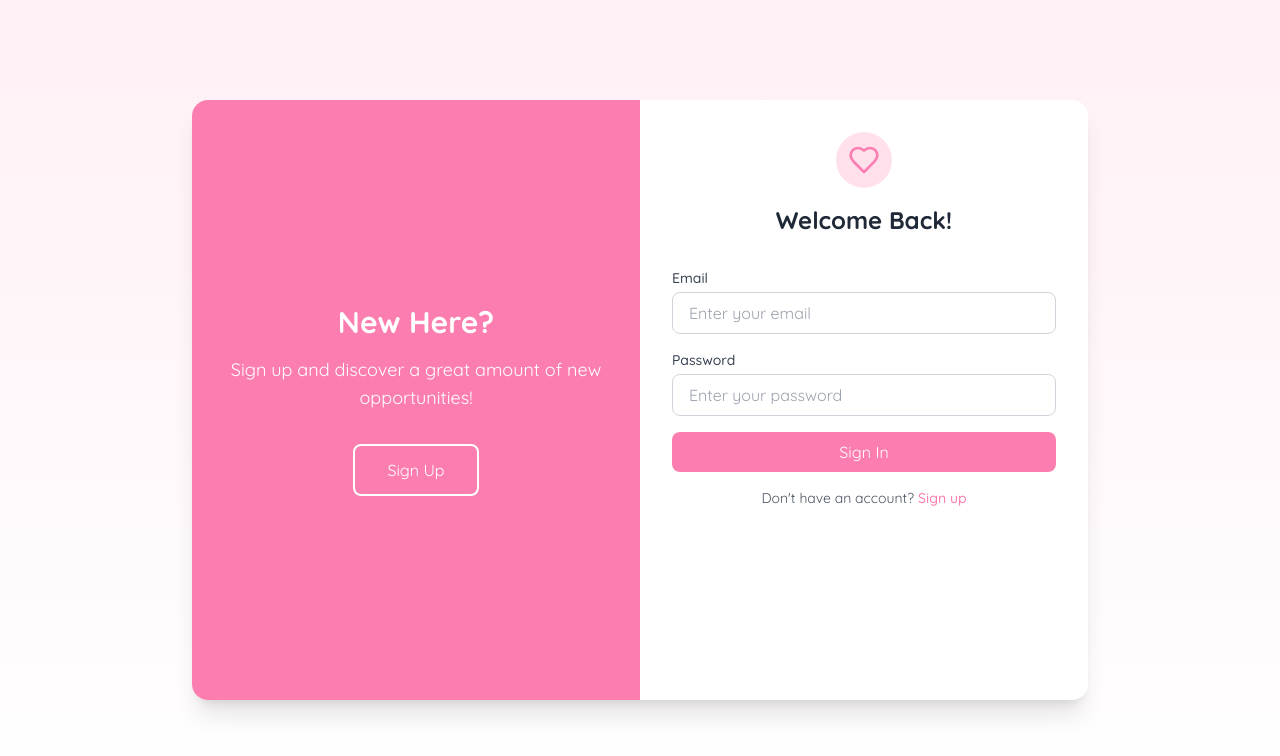
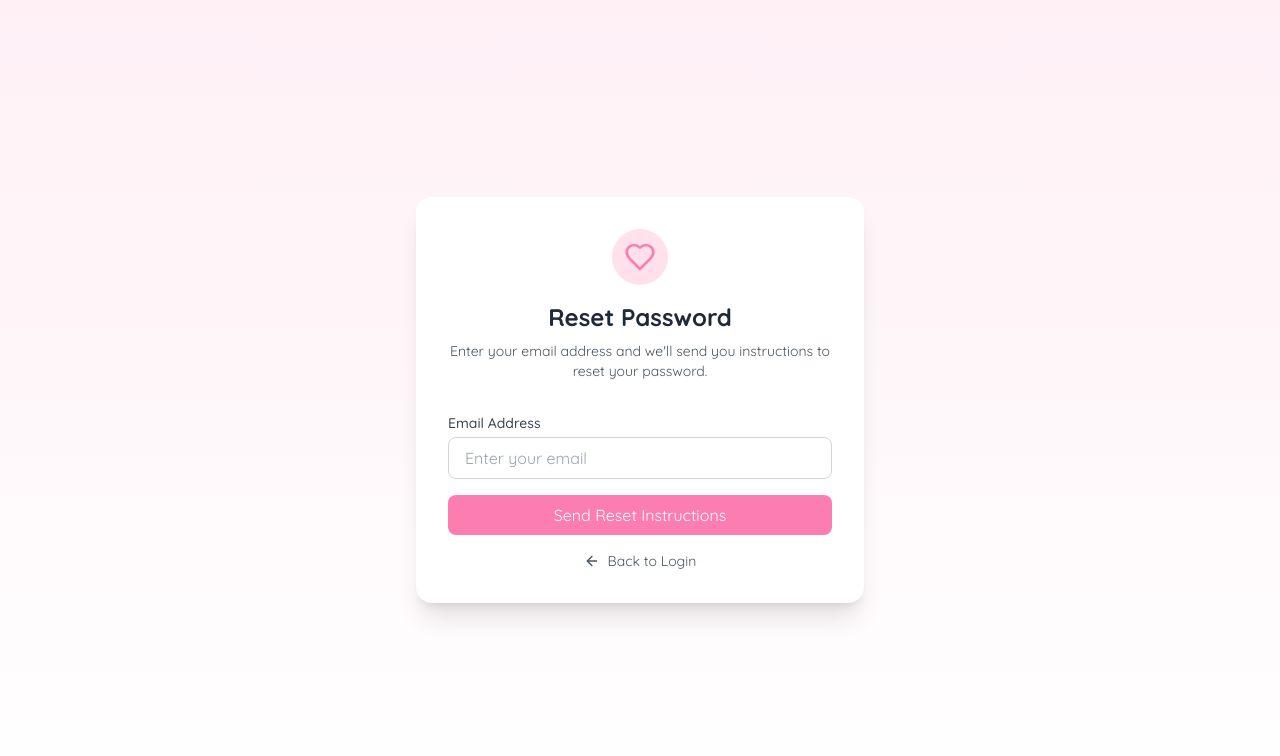
Before and after one commit to zeeshanghazanfar97/glt-chatbot-frontend, a React (Vite) app: page /request-reset in a window 1280 px wide. Before the commit this address led to /login. Shown: the top 756 px of the page. Built offline with nearby package versions, Linux system fonts and the light colour scheme.

Commit message:
Implement password reset functionality

```diff
--- a/src/App.tsx
+++ b/src/App.tsx
@@ -4,6 +4,8 @@ import { AnimatePresence } from 'framer-motion';
 import ChatInterface from './components/ChatInterface';
 import Login from './components/auth/Login';
 import Register from './components/auth/Register';
+import RequestPasswordReset from './components/auth/RequestPasswordReset';
+import ResetPassword from './components/auth/ResetPassword';
 import Sidebar from './components/Sidebar';
 import Dashboard from './components/dashboard/Dashboard';
 import AdminDashboard from './components/admin/AdminDashboard';
@@ -28,6 +30,8 @@ const AnimatedRoutes = () => {
       <Routes location={location} key={location.pathname}>
         <Route path="/login" element={<Login />} />
         <Route path="/register" element={<Register />} />
+        <Route path="/request-reset" element={<RequestPasswordReset />} />
+        <Route path="/reset-password" element={<ResetPassword />} />
         <Route
           path="/"
           element={
--- a/src/components/auth/Login.tsx
+++ b/src/components/auth/Login.tsx
@@ -1,6 +1,6 @@
 import React from 'react';
 import { useForm } from 'react-hook-form';
-import { Link, useNavigate } from 'react-router-dom';
+import { Link, useNavigate, useLocation } from 'react-router-dom';
 import { Heart } from 'lucide-react';
 import { useAuth } from '../../context/AuthContext';
 import { motion } from 'framer-motion';
@@ -26,6 +26,8 @@ const Login: React.FC = () => {
   const { register, handleSubmit, formState: { errors } } = useForm<LoginFormData>();
   const { login, error } = useAuth();
   const navigate = useNavigate();
+  const location = useLocation();
+  const message = location.state?.message;
 
   const onSubmit = async (data: LoginFormData) => {
     try {
@@ -99,6 +101,16 @@ const Login: React.FC = () => {
               </motion.h1>
             </div>
 
+            {message && (
+              <motion.div
+                className="mb-4 p-3 bg-green-50 border border-green-200 rounded-lg"
+                initial={{ opacity: 0, y: -10 }}
+                animate={{ opacity: 1, y: 0 }}
+              >
+                <p className="text-sm text-green-600">{message}</p>
+              </motion.div>
+            )}
+
             <motion.form
               onSubmit={handleSubmit(onSubmit)}
               className="space-y-4"
@@ -140,6 +152,15 @@ const Login: React.FC = () => {
                 {errors.password && (
                   <p className="mt-1 text-sm text-red-600">{errors.password.message}</p>
                 )}
+              </div>
+
+              <div className="flex items-center justify-end">
+                <Link
+                  to="/request-reset"
+                  className="text-sm text-pink-500 hover:text-pink-600"
+                >
+                  Forgot password?
+                </Link>
               </div>
 
               {error && (
--- /dev/null
+++ b/src/components/auth/RequestPasswordReset.tsx
@@ -0,0 +1,109 @@
+import React from 'react';
+import { useForm } from 'react-hook-form';
+import { Link, useNavigate } from 'react-router-dom';
+import { Heart, ArrowLeft } from 'lucide-react';
+import { motion } from 'framer-motion';
+import authService from '../../services/authService';
+
+interface RequestPasswordResetFormData {
+  email: string;
+}
+
+const RequestPasswordReset: React.FC = () => {
+  const { register, handleSubmit, formState: { errors }, setError } = useForm<RequestPasswordResetFormData>();
+  const navigate = useNavigate();
+
+  const onSubmit = async (data: RequestPasswordResetFormData) => {
+    try {
+      await authService.requestPasswordReset(data.email);
+      navigate('/login', {
+        replace: true,
+        state: { message: 'Password reset instructions have been sent to your email.' }
+      });
+    } catch (err: any) {
+      setError('email', {
+        type: 'manual',
+        message: err.detail || 'Failed to send reset instructions. Please try again.'
+      });
+    }
+  };
+
+  return (
+    <motion.div
+      className="min-h-screen bg-gradient-to-b from-pink-50 to-white flex items-center justify-center p-4"
+      initial={{ opacity: 0 }}
+      animate={{ opacity: 1 }}
+      exit={{ opacity: 0 }}
+    >
+      <div className="w-full max-w-md bg-white rounded-2xl shadow-xl p-6 md:p-8">
+        <div className="text-center mb-8">
+          <motion.div
+            className="inline-flex items-center justify-center p-3 bg-pink-100 rounded-full mb-4"
+            initial={{ scale: 0.5, opacity: 0 }}
+            animate={{ scale: 1, opacity: 1 }}
+            transition={{ delay: 0.2 }}
+          >
+            <Heart className="text-pink-500" size={32} />
+          </motion.div>
+          <motion.h1
+            className="text-2xl font-bold text-gray-800 mb-2"
+            initial={{ y: 20, opacity: 0 }}
+            animate={{ y: 0, opacity: 1 }}
+            transition={{ delay: 0.3 }}
+          >
+            Reset Password
+          </motion.h1>
+          <p className="text-gray-600 text-sm">
+            Enter your email address and we'll send you instructions to reset your password.
+          </p>
+        </div>
+
+        <motion.form
+          onSubmit={handleSubmit(onSubmit)}
+          className="space-y-4"
+          initial={{ y: 20, opacity: 0 }}
+          animate={{ y: 0, opacity: 1 }}
+          transition={{ delay: 0.4 }}
+        >
+          <div>
+            <label className="block text-sm font-medium text-gray-700 mb-1">
+              Email Address
+            </label>
+            <input
+              type="email"
+              {...register('email', {
+                required: 'Email is required',
+                pattern: {
+                  value: /^[A-Z0-9._%+-]+@[A-Z0-9.-]+\.[A-Z]{2,}$/i,
+                  message: 'Invalid email address'
+                }
+              })}
+              className="w-full px-4 py-2 border border-gray-300 rounded-lg focus:ring-2 focus:ring-pink-300 focus:border-pink-300"
+              placeholder="Enter your email"
+            />
+            {errors.email && (
+              <p className="mt-1 text-sm text-red-600">{errors.email.message}</p>
+            )}
+          </div>
+
+          <button
+            type="submit"
+            className="w-full bg-pink-500 text-white py-2 px-4 rounded-lg hover:bg-pink-600 transition-colors duration-200"
+          >
+            Send Reset Instructions
+          </button>
+
+          <Link
+            to="/login"
+            className="flex items-center justify-center gap-2 text-sm text-gray-600 hover:text-pink-500 transition-colors mt-4"
+          >
+            <ArrowLeft size={16} />
+            Back to Login
+          </Link>
+        </motion.form>
+      </div>
+    </motion.div>
+  );
+};
+
+export default RequestPasswordReset;
--- /dev/null
+++ b/src/components/auth/ResetPassword.tsx
@@ -0,0 +1,134 @@
+import React from 'react';
+import { useForm } from 'react-hook-form';
+import { useNavigate, useSearchParams } from 'react-router-dom';
+import { Heart } from 'lucide-react';
+import { motion } from 'framer-motion';
+import authService from '../../services/authService';
+
+interface ResetPasswordFormData {
+  password: string;
+  confirmPassword: string;
+}
+
+const ResetPassword: React.FC = () => {
+  const [searchParams] = useSearchParams();
+  const token = searchParams.get('token');
+  const navigate = useNavigate();
+
+  const { register, handleSubmit, formState: { errors }, watch, setError } = useForm<ResetPasswordFormData>();
+  const password = watch('password', '');
+
+  const onSubmit = async (data: ResetPasswordFormData) => {
+    if (!token) {
+      setError('password', {
+        type: 'manual',
+        message: 'Invalid reset token. Please request a new password reset.'
+      });
+      return;
+    }
+
+    try {
+      await authService.confirmPasswordReset(token, data.password);
+      navigate('/login', {
+        replace: true,
+        state: { message: 'Password has been reset successfully. Please login with your new password.' }
+      });
+    } catch (err: any) {
+      setError('password', {
+        type: 'manual',
+        message: err.detail || 'Failed to reset password. Please try again.'
+      });
+    }
+  };
+
+  if (!token) {
+    navigate('/request-reset', { replace: true });
+    return null;
+  }
+
+  return (
+    <motion.div
+      className="min-h-screen bg-gradient-to-b from-pink-50 to-white flex items-center justify-center p-4"
+      initial={{ opacity: 0 }}
+      animate={{ opacity: 1 }}
+      exit={{ opacity: 0 }}
+    >
+      <div className="w-full max-w-md bg-white rounded-2xl shadow-xl p-6 md:p-8">
+        <div className="text-center mb-8">
+          <motion.div
+            className="inline-flex items-center justify-center p-3 bg-pink-100 rounded-full mb-4"
+            initial={{ scale: 0.5, opacity: 0 }}
+            animate={{ scale: 1, opacity: 1 }}
+            transition={{ delay: 0.2 }}
+          >
+            <Heart className="text-pink-500" size={32} />
+          </motion.div>
+          <motion.h1
+            className="text-2xl font-bold text-gray-800 mb-2"
+            initial={{ y: 20, opacity: 0 }}
+            animate={{ y: 0, opacity: 1 }}
+            transition={{ delay: 0.3 }}
+          >
+            Create New Password
+          </motion.h1>
+          <p className="text-gray-600 text-sm">
+            Please enter your new password below.
+          </p>
+        </div>
+
+        <motion.form
+          onSubmit={handleSubmit(onSubmit)}
+          className="space-y-4"
+          initial={{ y: 20, opacity: 0 }}
+          animate={{ y: 0, opacity: 1 }}
+          transition={{ delay: 0.4 }}
+        >
+          <div>
+            <label className="block text-sm font-medium text-gray-700 mb-1">
+              New Password
+            </label>
+            <input
+              type="password"
+              {...register('password', {
+                required: 'Password is required',
+                minLength: { value: 6, message: 'Password must be at least 6 characters' }
+              })}
+              className="w-full px-4 py-2 border border-gray-300 rounded-lg focus:ring-2 focus:ring-pink-300 focus:border-pink-300"
+              placeholder="Enter new password"
+            />
+            {errors.password && (
+              <p className="mt-1 text-sm text-red-600">{errors.password.message}</p>
+            )}
+          </div>
+
+          <div>
+            <label className="block text-sm font-medium text-gray-700 mb-1">
+              Confirm New Password
+            </label>
+            <input
+              type="password"
+              {...register('confirmPassword', {
+                required: 'Please confirm your password',
+                validate: value => value === password || 'Passwords do not match'
+              })}
+              className="w-full px-4 py-2 border border-gray-300 rounded-lg focus:ring-2 focus:ring-pink-300 focus:border-pink-300"
+              placeholder="Confirm new password"
+            />
+            {errors.confirmPassword && (
+              <p className="mt-1 text-sm text-red-600">{errors.confirmPassword.message}</p>
+            )}
+          </div>
+
+          <button
+            type="submit"
+            className="w-full bg-pink-500 text-white py-2 px-4 rounded-lg hover:bg-pink-600 transition-colors duration-200"
+          >
+            Reset Password
+          </button>
+        </motion.form>
+      </div>
+    </motion.div>
+  );
+};
+
+export default ResetPassword;
--- a/src/services/authService.ts
+++ b/src/services/authService.ts
@@ -77,6 +77,27 @@ const authService = {
     }
   },
 
+  async requestPasswordReset(email: string) {
+    try {
+      const response = await axios.post(`${API_BASE_URL}/api/auth/password_reset/`, { email });
+      return response.data;
+    } catch (error: any) {
+      throw error.response?.data || error.message;
+    }
+  },
+
+  async confirmPasswordReset(token: string, password: string) {
+    try {
+      const response = await axios.post(`${API_BASE_URL}/api/auth/password_reset/confirm/`, {
+        token,
+        password
+      });
+      return response.data;
+    } catch (error: any) {
+      throw error.response?.data || error.message;
+    }
+  },
+
   getTokens(): AuthTokens | null {
     const tokensStr = localStorage.getItem('tokens');
     return tokensStr ? JSON.parse(tokensStr) : null;
@@ -87,4 +108,4 @@ const authService = {
   }
 };
 
-export default authService
+export default authService;
```
